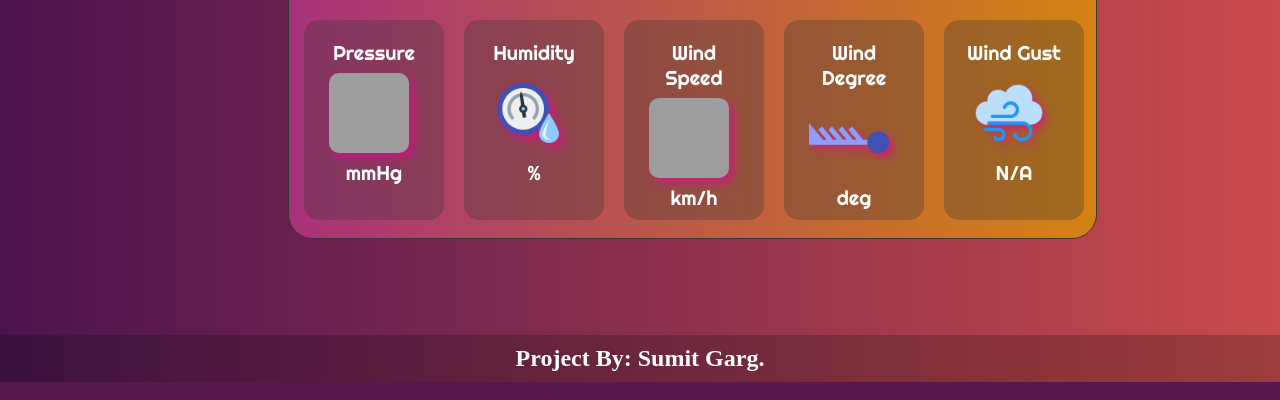
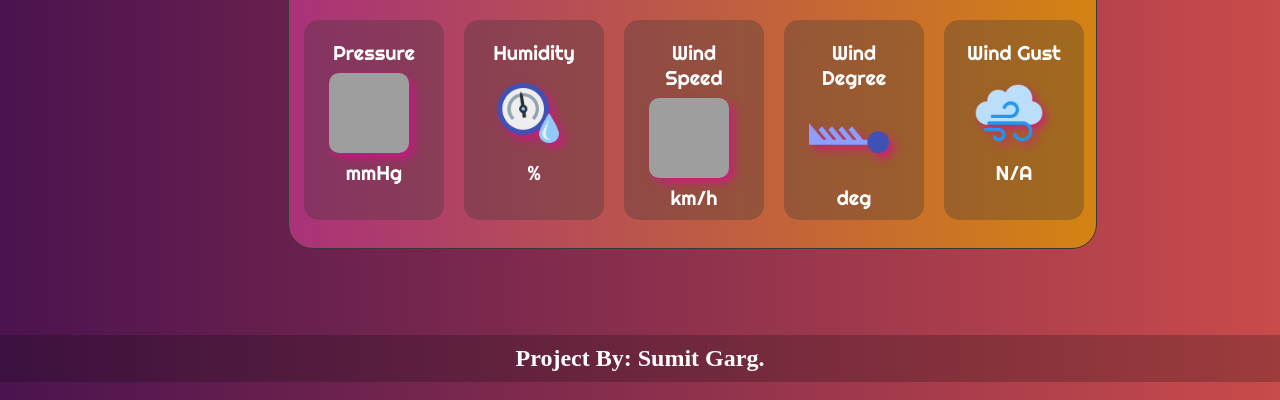
Before and after one commit to sumit-garg1/Weather-App, a Flask app: page / in a window 1280 px wide. Shown: the part 721-1121 px from the top of the page. Run offline with Flask 3, Linux system fonts and the light colour scheme; data that the repository does not hold is empty; grey boxes are pictures that could not be loaded.

Commit message:
changes in html and css

```diff
--- a/static/weather.css
+++ b/static/weather.css
@@ -178,7 +178,7 @@ button{
 
  .box2{
     border: 0.5px solid rgb(58, 55, 55);
-    height: 240px;
+    height: 250px;
     width: 809px;
     border-bottom-right-radius: 25px;
     border-bottom-left-radius: 25px;
@@ -284,6 +284,9 @@ footer {
     display: none;
 }
 @media (max-width: 768px) {
+    body{
+        height: 100%;
+    }
     .nav-container {
       position: relative;
     }
@@ -395,7 +398,7 @@ footer {
 
     .box2 {
         width: 100%;
-        height: auto;
+        height: 416px;
     }
 
     .grid-container {
@@ -410,7 +413,7 @@ footer {
     }
 
     footer {
-        margin-top: rem;
+        margin-top: 37rem;
         font-size: 1rem;
     }
 }
--- a/templates/index.html
+++ b/templates/index.html
@@ -55,7 +55,7 @@
             </div>
             <div class="temp-details">
                 <div class="box2">
-                    <div class="grid-container" style="height: 280px">
+                    <div class="grid-container" style="height: 380px">
                         <div class="grid-item">
                             Pressure
                             <div class="img2"></div>
```
